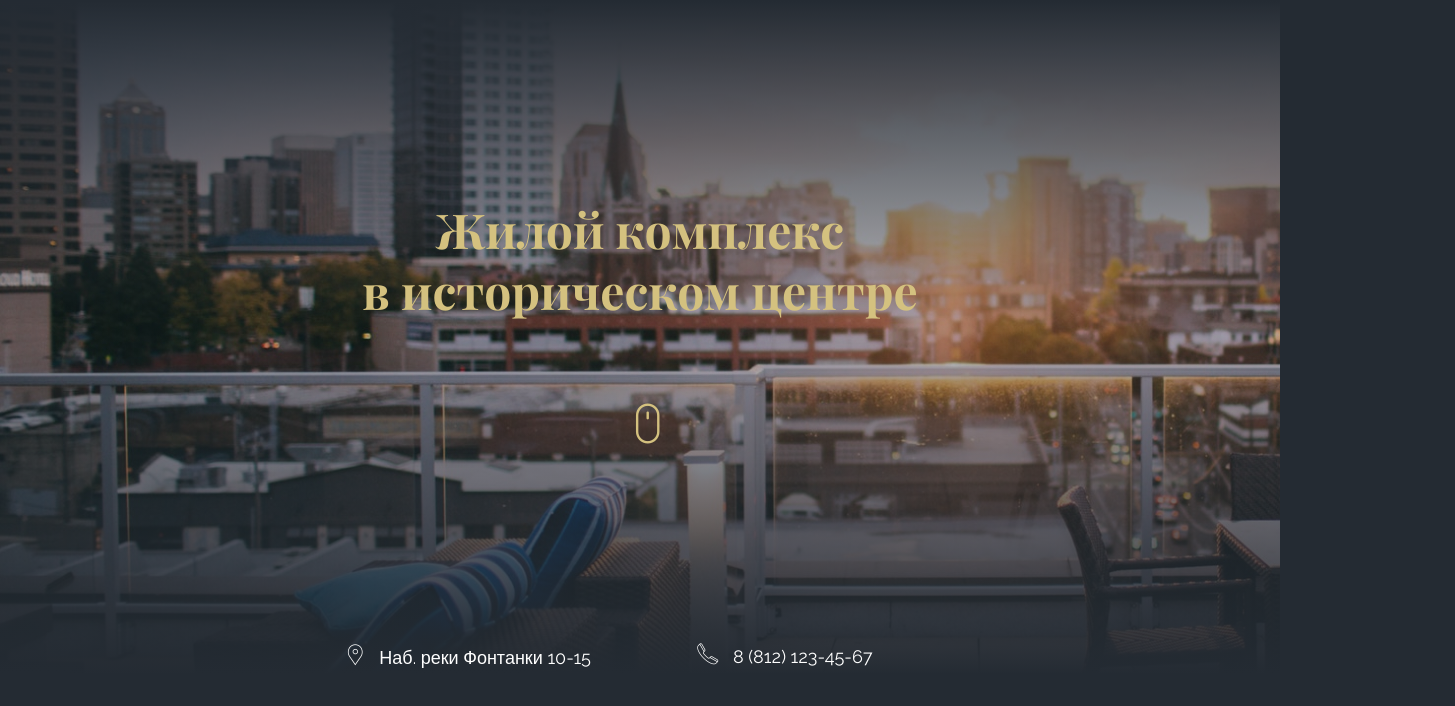
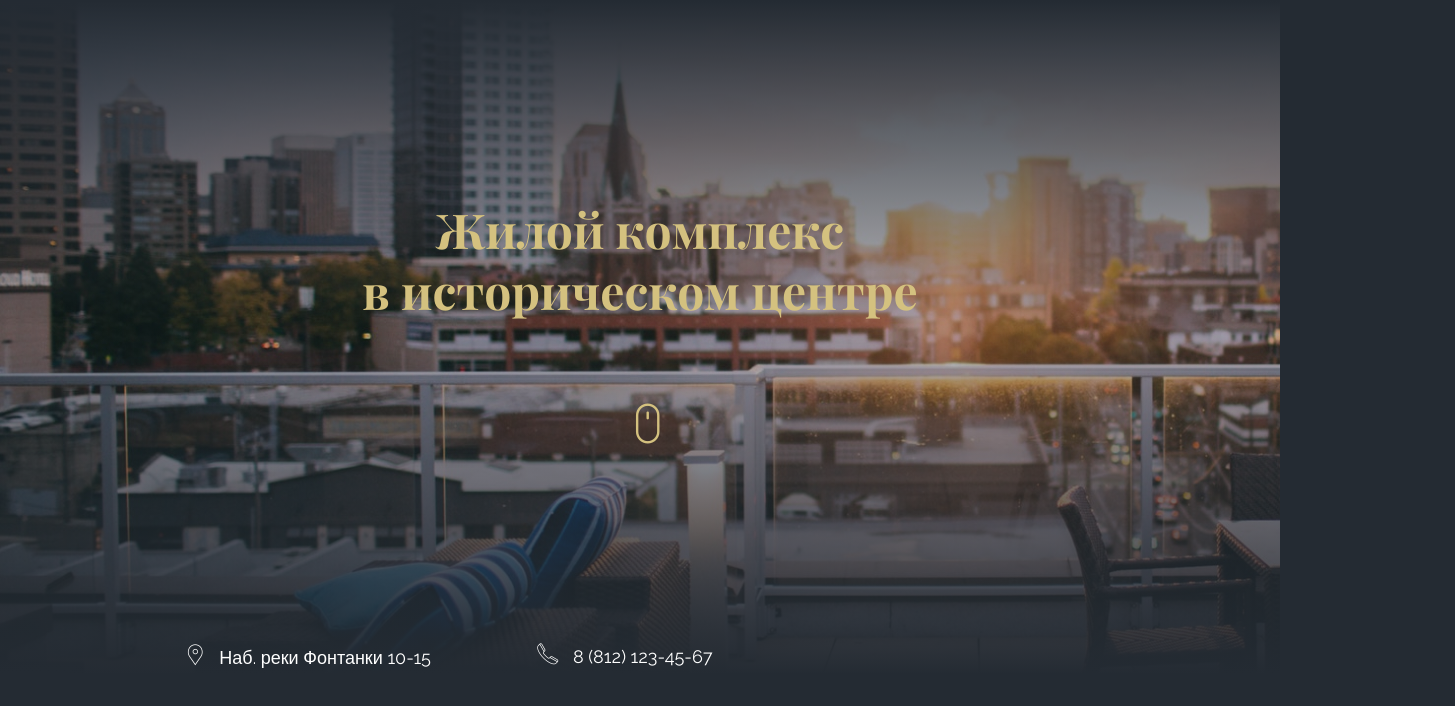
Before and after one commit to codui/loft-house, a website: page source/index.html in a window 1280 px wide. Shown: the part 100-806 px from the top of the page, 1455 px wide, since content can reach past the window. Drawn offline with Linux system fonts and the light colour scheme; files whose address does not match are found by name.

Commit message:
Fix horizontal scroll.
Add CSS property width: fit-content; to _info.scss

```diff
--- a/source/scss/blocks/_info.scss
+++ b/source/scss/blocks/_info.scss
@@ -1,4 +1,5 @@
 .info {
+    width: fit-content;
     @include fontFam(raleway, 400);
     font-size: rems(18);
     position: relative;
```
Also changed, not shown: source/index.html (+1 -11 lines), public/css/main.css, source/css/main.css, 2 other files.
